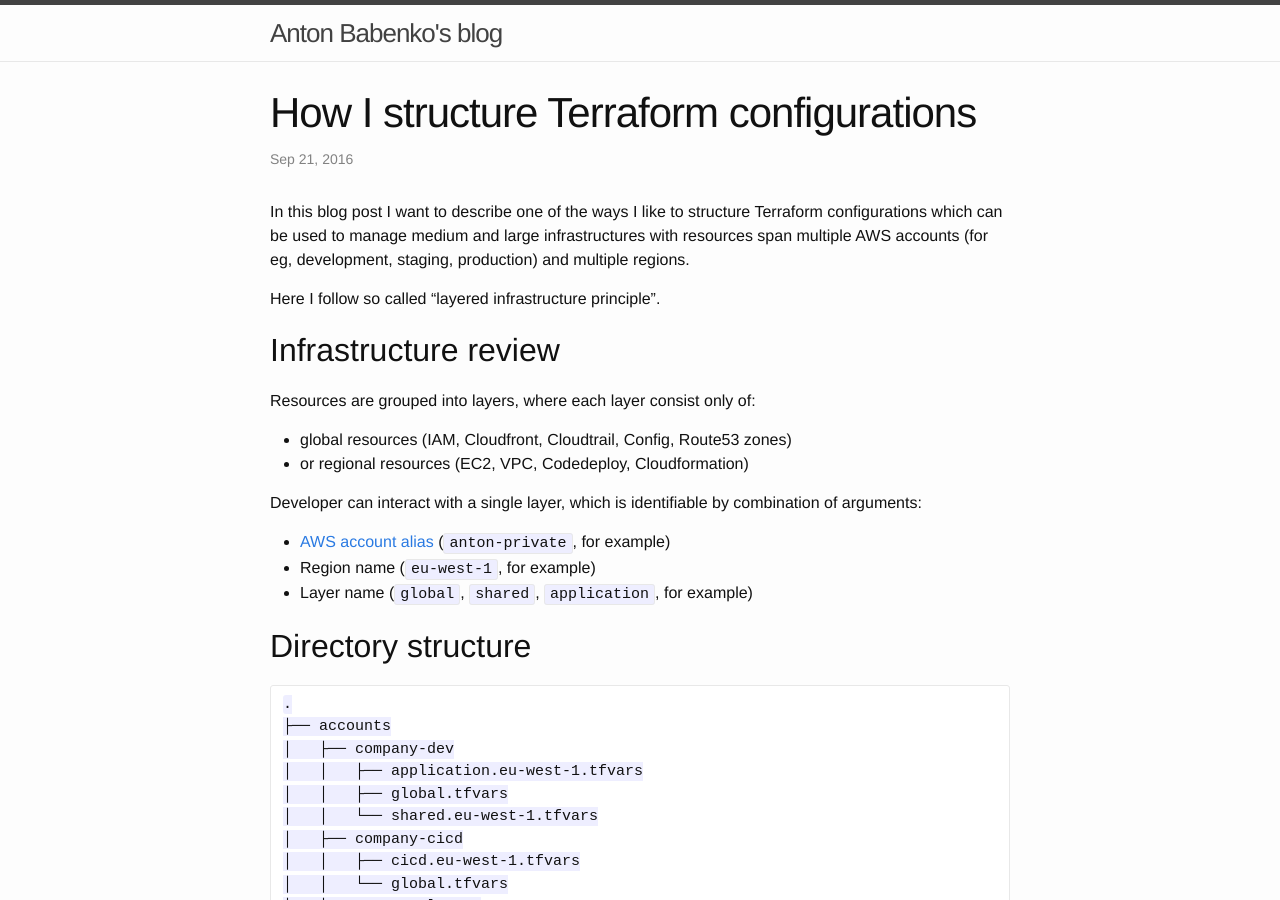
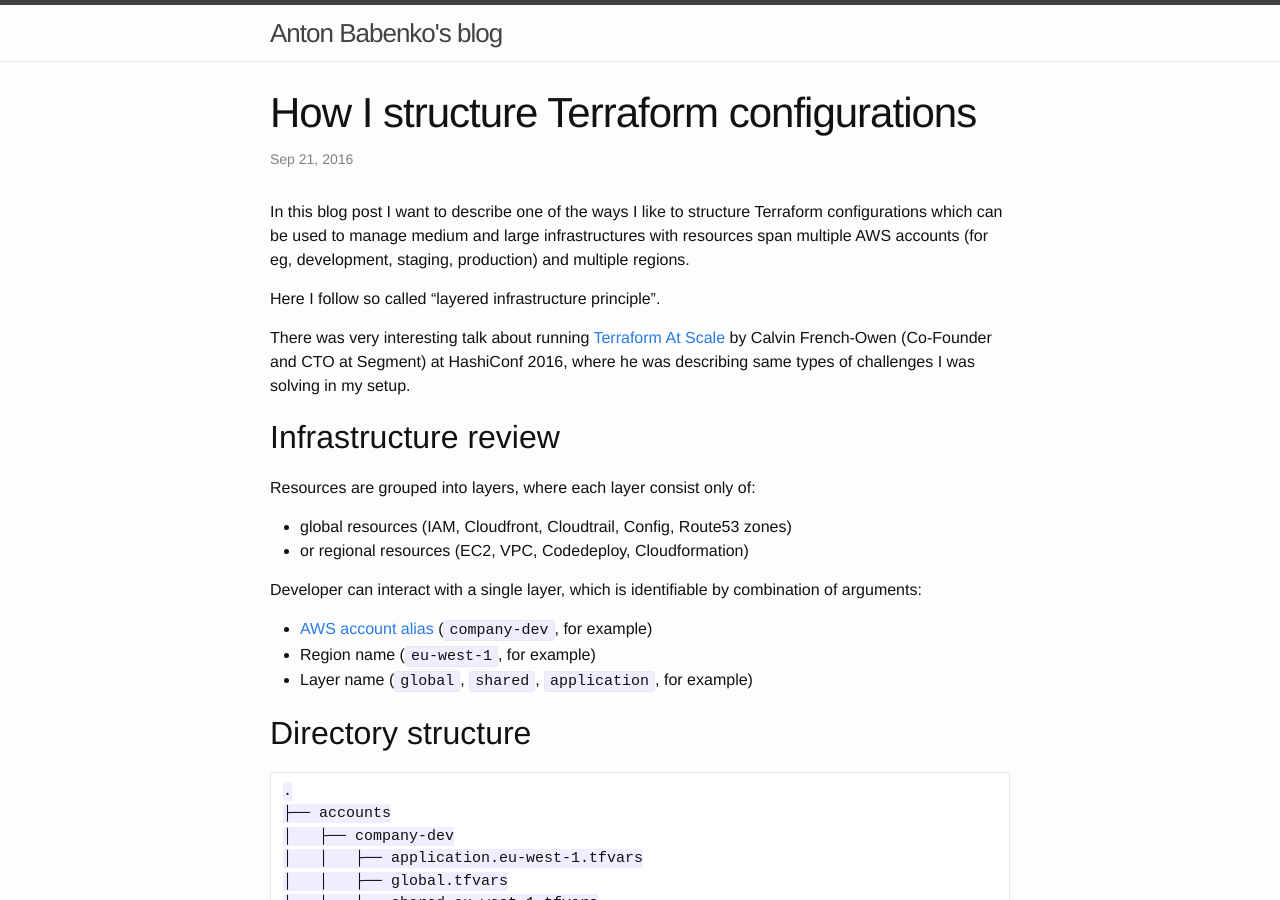
Before and after one commit to starsunny/antonbabenko.github.io, a Jekyll site: the page built from _posts/2016-09-20-how-i-structure-terraform-configurations.markdown, in a window 1280 px wide and 900 px high. Built offline with Jekyll 4.4.1, drawn with Linux system fonts in a browser that asks for light colours; comment, search, counter and statistics services are not loaded; some of the changed text lies outside the part shown.

Commit message:
Added terraform-fmt blog post

```diff
--- a/_posts/2016-09-20-how-i-structure-terraform-configurations.markdown
+++ b/_posts/2016-09-20-how-i-structure-terraform-configurations.markdown
@@ -12,6 +12,10 @@ development, staging, production) and multiple regions.
 
 Here I follow so called "layered infrastructure principle".
 
+There was very interesting talk about running [Terraform At Scale] by
+Calvin French-Owen (Co-Founder and CTO at Segment) at HashiConf 2016,
+where he was describing same types of challenges I was solving in my setup.
+
 Infrastructure review
 ---------------------
 
@@ -22,7 +26,7 @@ Resources are grouped into layers, where each layer consist only of:
 
 Developer can interact with a single layer, which is identifiable by combination of arguments:
 
-  * [AWS account alias] (`anton-private`, for example)
+  * [AWS account alias] (`company-dev`, for example)
   * Region name (`eu-west-1`, for example)
   * Layer name (`global`, `shared`, `application`, for example)
 
@@ -145,9 +149,10 @@ Plan ahead
 ----------
 
   * Integrate [Terragrunt]
-  * Simplify `terraform.sh` to not require developer to run `init` every time layer is changed
+  * Simplify `terraform.sh` to not require developer to run `init` every time layer is changed (done, 27.9.2016)
   * Release sample code
 
 
 [AWS account alias]:  http://docs.aws.amazon.com/IAM/latest/UserGuide/console_account-alias.html
 [Terragrunt]:         https://github.com/gruntwork-io/terragrunt
+[Terraform At Scale]: https://www.youtube.com/watch?v=RldRDryLiXs
```
Also changed, not shown: _posts/2016-09-27-terraform-fmt-pre-commit-git-hook.markdown (added, +18 -0 lines), antonbabenko.com/not_needed_redirect_index.html (added, +7 -0 lines).
